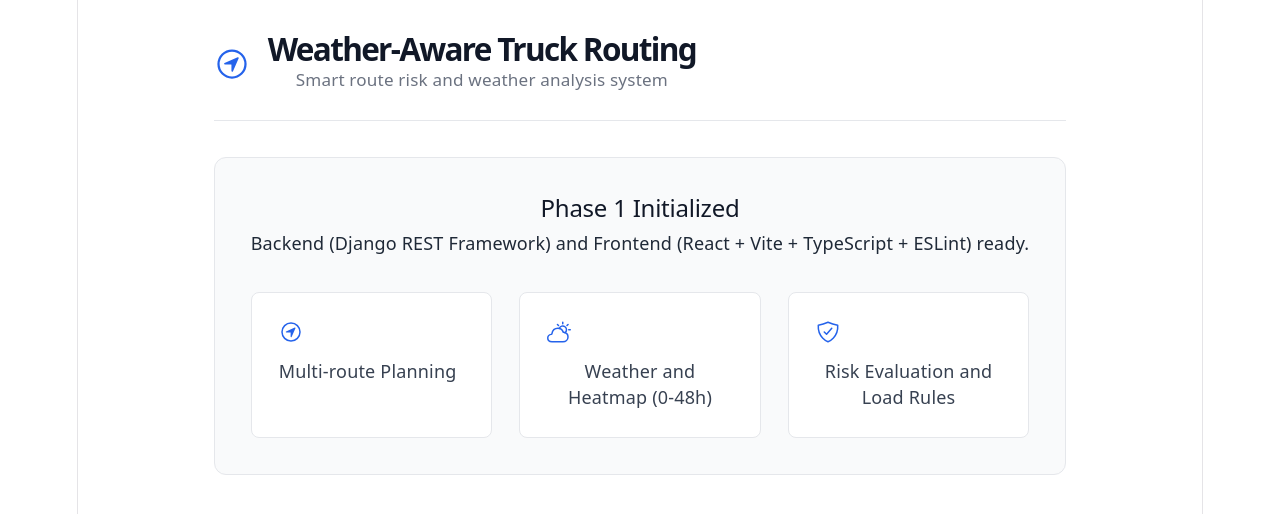
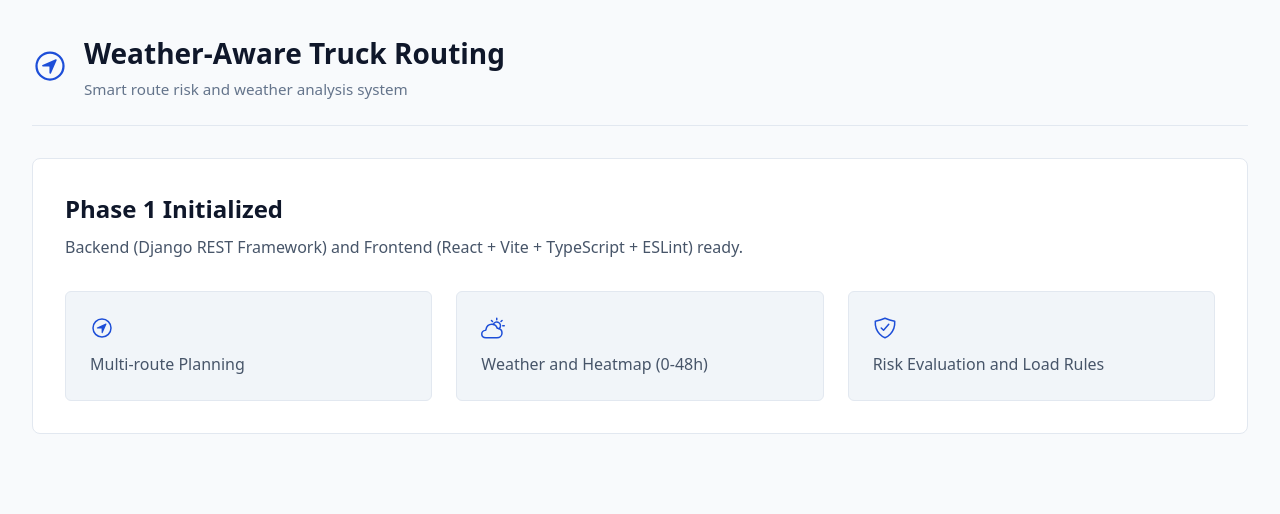
Before and after one commit to DouglasLiao/spotter, a React (Vite) app in the folder frontend/: page / in a window 1280 px wide. Shown: the top 514 px of the page. Built offline with nearby package versions, Linux system fonts and the light colour scheme.

Commit message:
refactor: update css styles and design tokens for UI components and risk badges

```diff
--- a/frontend/src/App.css
+++ b/frontend/src/App.css
@@ -1,22 +1,12 @@
 .app-container {
-  max-width: 1200px;
+  max-width: 1280px;
   margin: 0 auto;
   padding: 2rem;
-  font-family:
-    system-ui,
-    -apple-system,
-    BlinkMacSystemFont,
-    'Segoe UI',
-    Roboto,
-    Oxygen,
-    Ubuntu,
-    Cantarell,
-    sans-serif;
-  color: #1f2937;
+  width: 100%;
 }
 
 .header {
-  border-bottom: 1px solid #e5e7eb;
+  border-bottom: 1px solid var(--color-border);
   padding-bottom: 1.5rem;
   margin-bottom: 2rem;
 }
@@ -28,19 +18,19 @@
 }
 
 .header-icon {
-  color: #2563eb;
+  color: var(--color-primary);
 }
 
 .header h1 {
   margin: 0;
   font-size: 1.75rem;
   font-weight: 700;
-  color: #111827;
+  color: var(--color-text-main);
 }
 
 .header p {
   margin: 0.25rem 0 0;
-  color: #6b7280;
+  color: var(--color-text-subtle);
   font-size: 0.95rem;
 }
 
@@ -51,15 +41,20 @@
 }
 
 .welcome-card {
-  background: #f9fafb;
-  border: 1px solid #e5e7eb;
-  border-radius: 12px;
+  background-color: var(--color-surface);
+  border: 1px solid var(--color-border);
+  border-radius: 8px;
   padding: 2rem;
 }
 
 .welcome-card h2 {
   margin-top: 0;
-  color: #111827;
+  color: var(--color-text-main);
+}
+
+.welcome-card p {
+  color: var(--color-text-muted);
+  margin-top: 0.5rem;
 }
 
 .features-preview {
@@ -70,19 +65,19 @@
 }
 
 .feature-item {
-  background: #ffffff;
+  background-color: var(--color-surface-muted);
   padding: 1.5rem;
-  border-radius: 8px;
-  border: 1px solid #e5e7eb;
+  border-radius: 6px;
+  border: 1px solid var(--color-border);
   display: flex;
   flex-direction: column;
   gap: 0.75rem;
   align-items: flex-start;
-  color: #2563eb;
+  color: var(--color-primary);
   font-weight: 600;
 }
 
 .feature-item span {
-  color: #374151;
+  color: var(--color-text-muted);
   font-weight: 500;
 }
--- a/frontend/src/index.css
+++ b/frontend/src/index.css
@@ -1,109 +1,141 @@
 :root {
-  --text: #6b6375;
-  --text-h: #08060d;
-  --bg: #fff;
-  --border: #e5e4e7;
-  --code-bg: #f4f3ec;
-  --accent: #aa3bff;
-  --accent-bg: rgba(170, 59, 255, 0.1);
-  --accent-border: rgba(170, 59, 255, 0.5);
-  --social-bg: rgba(244, 243, 236, 0.5);
-  --shadow: rgba(0, 0, 0, 0.1) 0 10px 15px -3px, rgba(0, 0, 0, 0.05) 0 4px 6px -2px;
+  /* Solid Neutral Palette */
+  --color-white: #ffffff;
+  --color-bg: #f8fafc;
+  --color-surface: #ffffff;
+  --color-surface-muted: #f1f5f9;
+  --color-border: #e2e8f0;
+  --color-border-dark: #cbd5e1;
 
-  --sans: system-ui, 'Segoe UI', Roboto, sans-serif;
-  --heading: system-ui, 'Segoe UI', Roboto, sans-serif;
-  --mono: ui-monospace, Consolas, monospace;
+  /* Solid Text Palette */
+  --color-text-main: #0f172a;
+  --color-text-muted: #475569;
+  --color-text-subtle: #64748b;
+  --color-text-inverse: #ffffff;
 
-  font: 18px/145% var(--sans);
-  letter-spacing: 0.18px;
-  color-scheme: light dark;
-  color: var(--text);
-  background: var(--bg);
-  font-synthesis: none;
-  text-rendering: optimizeLegibility;
-  -webkit-font-smoothing: antialiased;
-  -moz-osx-font-smoothing: grayscale;
+  /* Solid Primary & Brand Palette */
+  --color-primary: #1d4ed8;
+  --color-primary-hover: #1e40af;
+  --color-primary-light: #dbeafe;
+  --color-primary-border: #93c5fd;
 
-  @media (max-width: 1024px) {
-    font-size: 16px;
-  }
+  /* Solid Risk Level Colors (Required by spec) */
+  --color-risk-low: #10b981;
+  --color-risk-low-bg: #d1fae5;
+  --color-risk-low-text: #065f46;
+
+  --color-risk-moderate: #f59e0b;
+  --color-risk-moderate-bg: #fef3c7;
+  --color-risk-moderate-text: #92400e;
+
+  --color-risk-high: #f97316;
+  --color-risk-high-bg: #ffedd5;
+  --color-risk-high-text: #9a3412;
+
+  --color-risk-severe: #ef4444;
+  --color-risk-severe-bg: #fee2e2;
+  --color-risk-severe-text: #991b1b;
+
+  --color-risk-no-travel: #7f1d1d;
+  --color-risk-no-travel-bg: #fee2e2;
+  --color-risk-no-travel-text: #450a0a;
+
+  /* Typography */
+  --font-sans: system-ui, -apple-system, BlinkMacSystemFont, 'Segoe UI', Roboto, sans-serif;
+  --font-mono: ui-monospace, SFMono-Regular, Menlo, Monaco, Consolas, monospace;
 }
 
-@media (prefers-color-scheme: dark) {
-  :root {
-    --text: #9ca3af;
-    --text-h: #f3f4f6;
-    --bg: #16171d;
-    --border: #2e303a;
-    --code-bg: #1f2028;
-    --accent: #c084fc;
-    --accent-bg: rgba(192, 132, 252, 0.15);
-    --accent-border: rgba(192, 132, 252, 0.5);
-    --social-bg: rgba(47, 48, 58, 0.5);
-    --shadow: rgba(0, 0, 0, 0.4) 0 10px 15px -3px, rgba(0, 0, 0, 0.25) 0 4px 6px -2px;
-  }
+* {
+  box-sizing: border-box;
+  margin: 0;
+  padding: 0;
+}
 
-  #social .button-icon {
-    filter: invert(1) brightness(2);
-  }
+body {
+  font-family: var(--font-sans);
+  background-color: var(--color-bg);
+  color: var(--color-text-main);
+  line-height: 1.5;
+  -webkit-font-smoothing: antialiased;
+  min-height: 100vh;
 }
 
 #root {
-  width: 1126px;
-  max-width: 100%;
-  margin: 0 auto;
-  text-align: center;
-  border-inline: 1px solid var(--border);
-  min-height: 100svh;
+  min-height: 100vh;
   display: flex;
   flex-direction: column;
-  box-sizing: border-box;
 }
 
-body {
-  margin: 0;
+/* Reusable Solid Risk Classes (Zero Inline Styles) */
+.risk-badge {
+  display: inline-flex;
+  align-items: center;
+  gap: 0.35rem;
+  padding: 0.2rem 0.55rem;
+  border-radius: 4px;
+  font-size: 0.75rem;
+  font-weight: 700;
+  text-transform: uppercase;
+  letter-spacing: 0.05em;
+  border-width: 1px;
+  border-style: solid;
 }
 
-h1,
-h2 {
-  font-family: var(--heading);
-  font-weight: 500;
-  color: var(--text-h);
+.risk-badge-low {
+  background-color: var(--color-risk-low-bg);
+  color: var(--color-risk-low-text);
+  border-color: var(--color-risk-low);
 }
 
-h1 {
-  font-size: 56px;
-  letter-spacing: -1.68px;
-  margin: 32px 0;
-  @media (max-width: 1024px) {
-    font-size: 36px;
-    margin: 20px 0;
-  }
-}
-h2 {
-  font-size: 24px;
-  line-height: 118%;
-  letter-spacing: -0.24px;
-  margin: 0 0 8px;
-  @media (max-width: 1024px) {
-    font-size: 20px;
-  }
-}
-p {
-  margin: 0;
+.risk-badge-moderate {
+  background-color: var(--color-risk-moderate-bg);
+  color: var(--color-risk-moderate-text);
+  border-color: var(--color-risk-moderate);
 }
 
-code,
-.counter {
-  font-family: var(--mono);
-  display: inline-flex;
-  border-radius: 4px;
-  color: var(--text-h);
+.risk-badge-high {
+  background-color: var(--color-risk-high-bg);
+  color: var(--color-risk-high-text);
+  border-color: var(--color-risk-high);
 }
 
-code {
-  font-size: 15px;
-  line-height: 135%;
-  padding: 4px 8px;
-  background: var(--code-bg);
+.risk-badge-severe {
+  background-color: var(--color-risk-severe-bg);
+  color: var(--color-risk-severe-text);
+  border-color: var(--color-risk-severe);
 }
+
+.risk-badge-no-travel {
+  background-color: var(--color-risk-no-travel);
+  color: var(--color-text-inverse);
+  border-color: var(--color-risk-no-travel);
+}
+
+/* Solid indicator dots */
+.risk-indicator-dot {
+  width: 10px;
+  height: 10px;
+  border-radius: 50%;
+  display: inline-block;
+  flex-shrink: 0;
+}
+
+.risk-dot-low {
+  background-color: var(--color-risk-low);
+}
+
+.risk-dot-moderate {
+  background-color: var(--color-risk-moderate);
+}
+
+.risk-dot-high {
+  background-color: var(--color-risk-high);
+}
+
+.risk-dot-severe {
+  background-color: var(--color-risk-severe);
+}
+
+.risk-dot-no-travel {
+  background-color: var(--color-risk-no-travel);
+}
```
